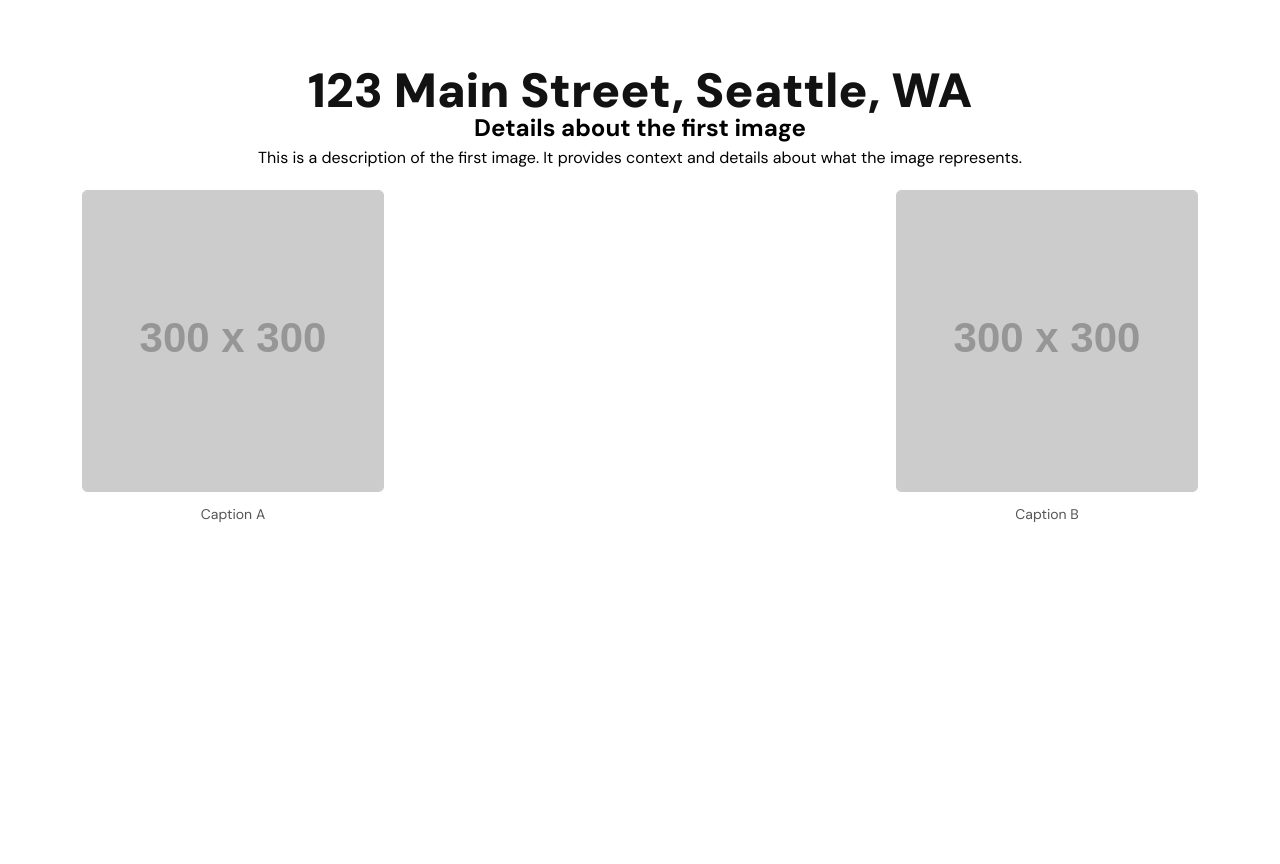
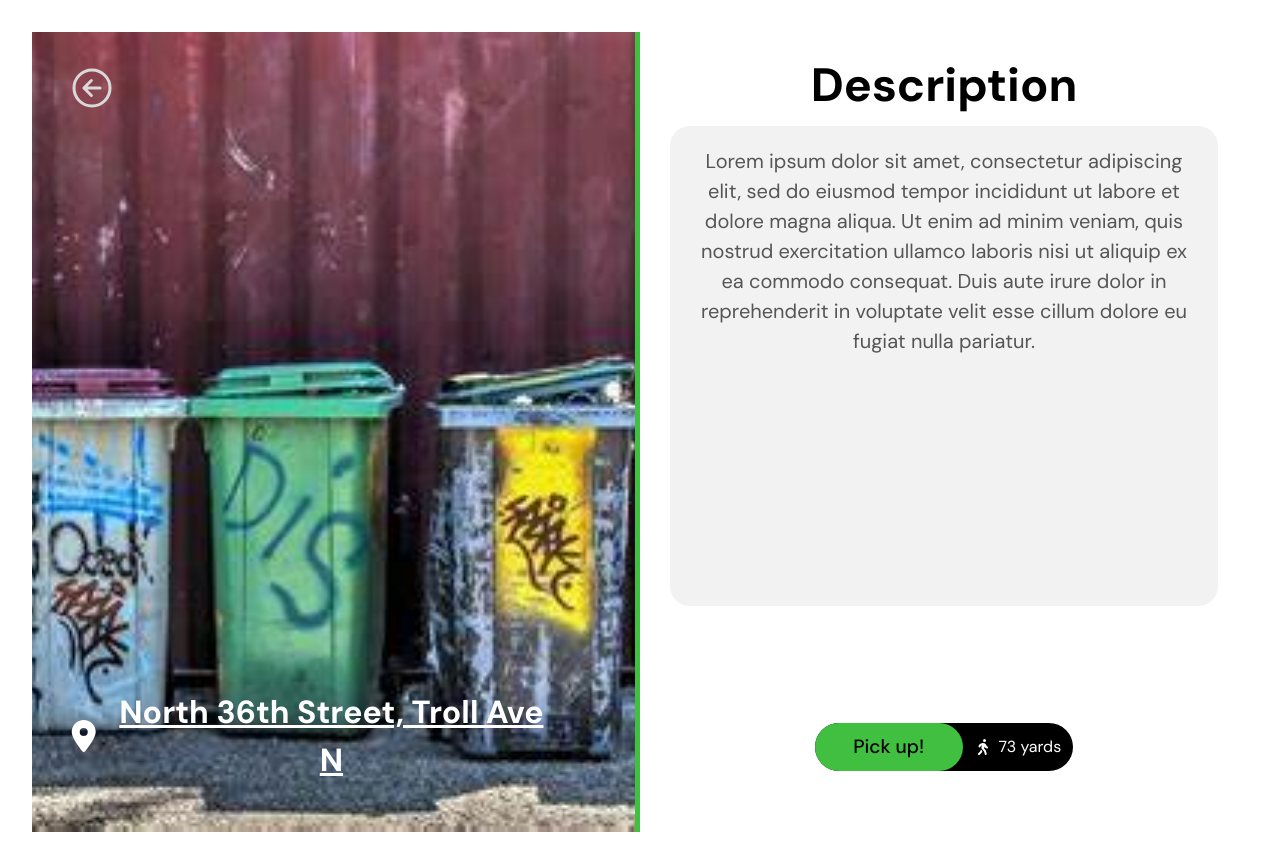
Before and after one commit to O-xix/GomiGotchi_FrontEnd, a React (Vite) app in the folder uwb-hacks-2025/: page /litter-info/1 in a window 1280 px wide. Before the commit the page ends 800 px from the top, so only its background shows below. Built offline with nearby package versions, Linux system fonts and the light colour scheme; a web font is replaced by a local one.

Commit message:
Created LitterInfoPage with placeholder data and updated GomiGotchi labels.

```diff
--- a/uwb-hacks-2025/index.html
+++ b/uwb-hacks-2025/index.html
@@ -8,7 +8,7 @@
     <link rel="preconnect" href="https://fonts.gstatic.com" crossorigin>
     <link href="https://fonts.googleapis.com/css2?family=DM+Sans:ital,opsz,wght@0,9..40,100..1000;1,9..40,100..1000&family=Micro+5&display=swap" rel="stylesheet">
 
-    <title>GomiGachi</title>
+    <title>GomiGotchi</title>
   </head>
   <body>
     <div id="root"></div>
--- a/uwb-hacks-2025/src/pages/HomePage/HomePage.css
+++ b/uwb-hacks-2025/src/pages/HomePage/HomePage.css
@@ -4,7 +4,7 @@
   height: 100vh;
 }
 
-nav {
+.navigation {
   display: flex;
   justify-content: space-between;
   align-items: center;
@@ -14,7 +14,7 @@ nav {
   background-color: hsl(0, 0%, 95%);
 }
 
-h1 {
+.title {
   font-family: "DM Sans";
   font-size: 3rem;
   font-weight: 900;
@@ -43,7 +43,7 @@ h1 {
   font-size: 2em;
 }
 
-main {
+.main {
   display: flex;
   width: 100%;
   padding: 1em 3vw 2em 3vw;
--- a/uwb-hacks-2025/src/pages/HomePage/HomePage.jsx
+++ b/uwb-hacks-2025/src/pages/HomePage/HomePage.jsx
@@ -8,16 +8,16 @@ import './HomePage.css'; // Import the CSS file for styling
 function HomePage() {
   return (
     <div className='homepage-container'>
-      <nav>
+      <nav class = "navigation">
         <Link to = "/login" className='page-link'>
           <FiLogOut className='icon'/>
         </Link>
-        <h1>GomiGachi</h1>
+        <h1 className = "title">GomiGotchi</h1>
         <Link to = "/settings" className='page-link'>
           <TbSettings className='icon'/>
         </Link>
       </nav>
-      <main>
+      <main className = "main">
         <section className='gomi-section'>
             <img src = {gomi} alt = "Gomi" className='gomi'/>
             <div className = "hunger-bar-container">
--- a/uwb-hacks-2025/src/pages/LitterInfoPage/LitterInfoPage.css
+++ b/uwb-hacks-2025/src/pages/LitterInfoPage/LitterInfoPage.css
@@ -1,28 +1,158 @@
-.litter-page {
-    margin: 20px;
-    padding: 20px;
+
+.pageContainer {
+  display: flex;
+  height: 100vh;
+  overflow: hidden;
+}
+
+.infoSection, .imageSection {
+  width: 50%;
+  height: 100%;
+}
+
+.imageContainer {
+  width: 100%;
+  height: 100%;
+}
+
+.litterImage {
+  object-fit: cover;
+  border-right: 5px solid hsl(120, 50%, 50%);
+  width: 100%;
+  height: 100%;
+}
+
+.backArrow {
+  position: absolute;
+  top: 4%;
+  left: 6%;
+}
+
+.backArrowIcon {
+  color: #d9d9d9;
+  font-size: 3em;
+  transition: color 0.2s;
+}
+
+.backArrowIcon:hover {
+  color: white;
+}
+
+
+.address {
+  display: flex;
+  align-items: center;
+  gap: 0.25em;
+  left: 6%;
+  position: absolute;
+  bottom: 6%;
+  color: white;
+  font-weight: bold;
+  width: 80%;
+  font-size: 2rem;
+  text-decoration: underline;
+}
+
+.titleContainer {
+  width: 90%;
+  font-size: 2.5rem;
+}
+
+.description {
+  display: flex;
+  flex-direction: column;
+  align-items: center;
+  height: 78vh
+}
+
+.infoSection {
+  display: flex;
+  flex-direction: column;
+  align-items: center;
+  padding: 1.5vw 0;
+  gap: 3em;
+}
+
+p.caption {
+  width: 90%;
+  background-color: hsl(0, 0%, 95%);
+  padding: 1em 1.5em;
+  border-radius: 1em;
+  height: 60vh;
+  font-size: 1.25rem;
+}
+
+.pick-up-button {
+  display: flex;
+  align-items: center;
+  background-color: black;
+  color: white;
+  border-radius: 2em;
+}
+
+.pick-up-link {
+  text-decoration: none;
+  background-color: hsl(120, 50%, 50%);
+  text-decoration: none;
+  color: black;
+  padding: 0.5em 2em;
+  font-size: 1.2rem;
+  border-radius: 2em;
+  font-weight: 500;
+  transition: background-color 0.2s ease-in-out;
+}
+
+.pick-up-link:hover {
+  background-color: hsl(120, 50%, 45%);
+}
+
+.distanceCaption {
+  display: flex;
+  align-items: center;
+  padding: 0.75em;
+  gap: 0.5em;
+}
+
+@media only screen and (max-width: 720px) {
+  .pageContainer {
+    flex-direction: column;
   }
 
-  .image-container {
-    display: flex;
-    justify-content: space-between;
-    margin-top: 20px;
+  .infoSection, .imageSection {
+    width: 100%;
+    height: 50%;
   }
 
-  .image-item {
-    text-align: center;
-    margin: 0 10px;
+  .infoSection {
+    gap: 2em;
+    padding-bottom: 1em;
   }
 
-  .image-item img {
-    max-width: 100%;
-    height: auto;
-    border: 1px solid #ccc;
-    border-radius: 5px;
+  .imageSection {
+    height: 65%;
   }
 
-  .caption {
-    margin-top: 5px;
-    font-size: 14px;
-    color: #555;
+  .titleContainer {
+    width: 90%;
+    font-size: 1.5rem;
   }
+
+  .description {
+    height: 35vh;
+  }
+
+  .litterImage {
+    border-bottom: hsl(120, 50%, 50%) 3px solid;
+    border-right: none;
+  }
+
+  p.caption {
+    height: 30vh;
+    font-size: 1rem;
+    overflow-y: scroll;
+  }
+
+  .address {
+    font-size: 1.5rem;
+  }
+}
--- a/uwb-hacks-2025/src/pages/LitterInfoPage/LitterInfoPage.jsx
+++ b/uwb-hacks-2025/src/pages/LitterInfoPage/LitterInfoPage.jsx
@@ -1,37 +1,44 @@
 import React from 'react';
 import { useParams } from 'react-router-dom';
+import { FaLocationDot, FaPersonWalking } from "react-icons/fa6";
+import trashImage from '../../assets/images/trash.jpg'
+import { Link } from 'react-router-dom';
+import { IoArrowBackCircleOutline as BackArrow } from "react-icons/io5";
+
 import './LitterInfoPage.css'; // Import the CSS file for styling
 
 function LitterInfoPage() {
   const { id } = useParams(); // Extract the 'id' from the URL
 
-  // Check if the ID is 1 and display default content
-  if (id === '1') {
-    return (
-      <div className="litter-page">
-        <h1>123 Main Street, Seattle, WA</h1>
-        <h2>Details about the first image</h2>
-        <p>
-          This is a description of the first image. It provides context and details about what the image represents.
-        </p>
-        <div className="image-container">
-          <div className="image-item">
-            <img src="https://via.placeholder.com/300" alt="Image A" />
-            <p className="caption">Caption A</p>
+  const caption = "Lorem ipsum dolor sit amet, consectetur adipiscing elit, sed do eiusmod tempor incididunt ut labore et dolore magna aliqua. Ut enim ad minim veniam, quis nostrud exercitation ullamco laboris nisi ut aliquip ex ea commodo consequat. Duis aute irure dolor in reprehenderit in voluptate velit esse cillum dolore eu fugiat nulla pariatur. ";
+  const image = trashImage;
+
+  return (
+    <div className = "pageContainer">
+      <section className= 'imageSection'>
+        <figure className = "imageContainer">
+          <img className = "litterImage" src = {trashImage}/>
+        </figure>
+        <figcaption className = "address"><FaLocationDot/>North 36th Street, Troll Ave N</figcaption>
+        <Link to = "/" className = "backArrow">
+          <BackArrow className = "backArrowIcon" />
+        </Link>
+      </section>
+      <section className = 'infoSection'>
+        <article className = "description">
+          <div className = "titleContainer">
+            <h1>Description</h1>
           </div>
-          <div className="image-item">
-            <img src="https://via.placeholder.com/300" alt="Image B" />
-            <p className="caption">Caption B</p>
+          <p className = "caption">{caption}</p>
+        </article>
+        <div className='pick-up-button'>
+          <Link to={'/litter-pick-up' + id} className='pick-up-link'>Pick up!</Link>
+          <div className='distanceCaption'>
+            <FaPersonWalking/>
+            <p>73 yards</p>
           </div>
         </div>
-      </div>
-    );
-  }
-
-  return (
-    <div className="litter-page">
-      <h1>Litter Page</h1>
-      <p>Viewing details for litter ID: {id}</p>
+      </section>
     </div>
   );
 }
```
Also changed, not shown: uwb-hacks-2025/src/assets/images/trash.jpg (added).
